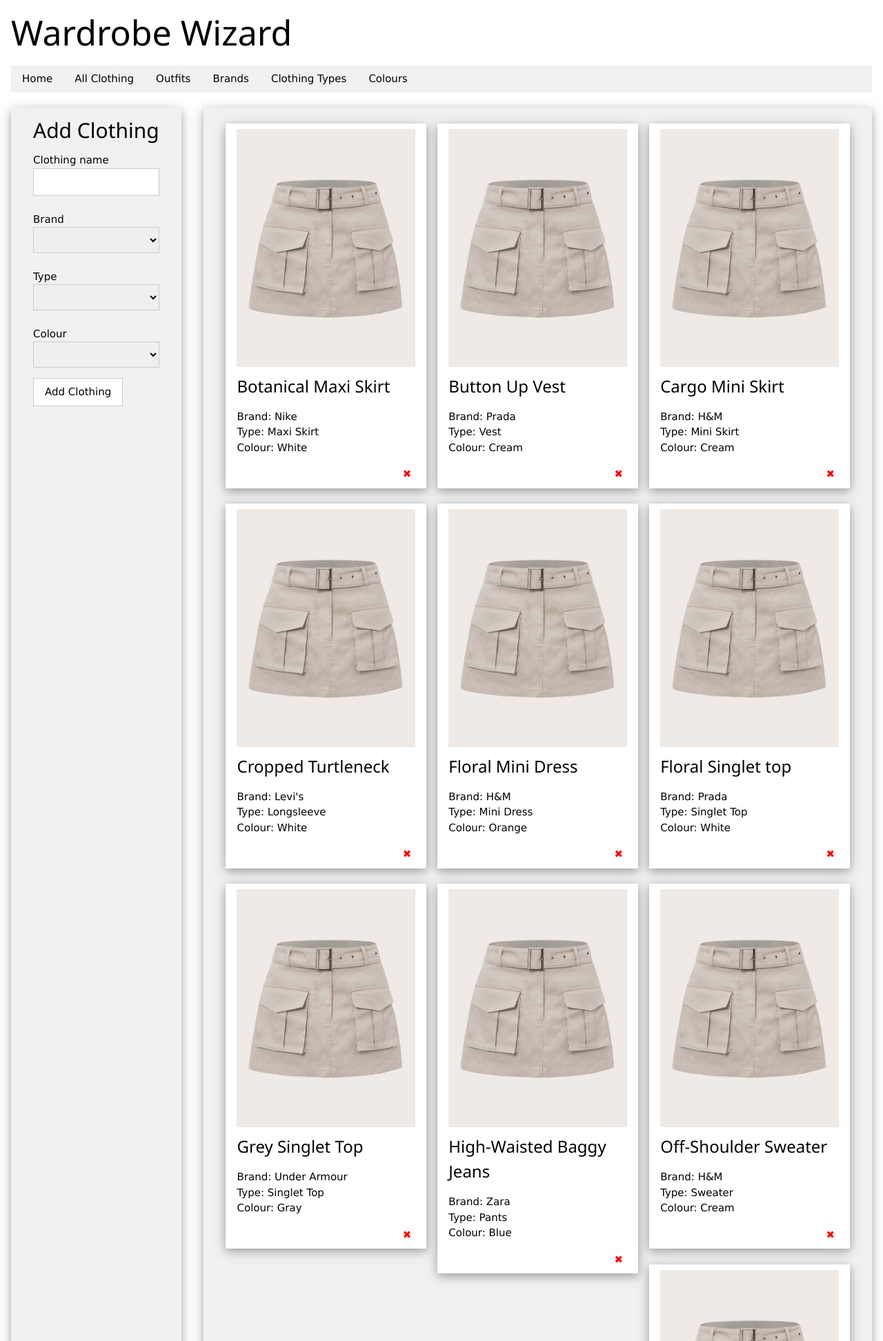
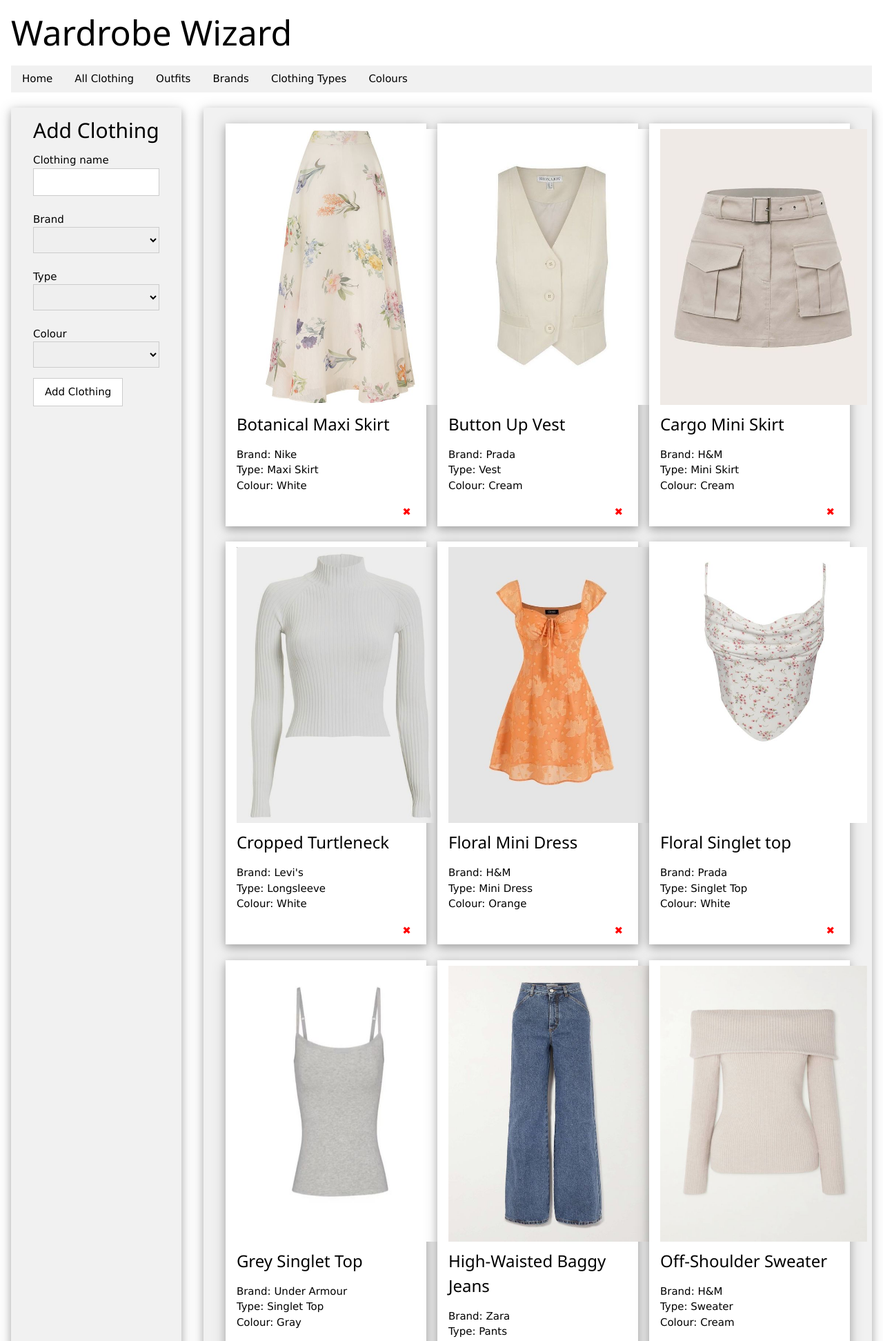
Before and after one commit to charlottepanck/CKP-Wardrobe, a Flask app: page /clothing in a window 1280 px wide. Shown: the top 1944 px of the page at 69% size. Run offline with Flask 3, Linux system fonts and the light colour scheme; data comes from the database, SQL or seed files in the repository; both versions use the stored data as it was after the commit.

Commit message:
gallary layout

```diff
--- a/app.py
+++ b/app.py
@@ -15,7 +15,7 @@ def viewclothing():
     # render poduct page
     db = sqlite3.connect(DB)
     cursor = db.cursor()
-    sql = """SELECT clothing.clothing_id, clothing.name, brand.brand_name, type.type_name, colour.colour_name
+    sql = """SELECT clothing.clothing_id, clothing.name, brand.brand_name, type.type_name, colour.colour_name, clothing.img_file
 FROM clothing
 LEFT JOIN brand on clothing.brand = brand.brand_id
 LEFT JOIN type on clothing.type = type.type_id
--- a/static/charlottestyles.css
+++ b/static/charlottestyles.css
@@ -15,6 +15,13 @@
     display:inside;
     border:none;
     width:100%
+}
+
+
+.img {
+
+  width:300px;
+  height:400px;
 }
 
 /* Button used to open the contact form - fixed at the bottom of the page */
@@ -146,3 +153,7 @@ h1 {
 .-card-4,.w3-hover-shadow:hover {
   box-shadow: 0 4px 10px 0 rgba(0,0,0,0.2),0 4px 20px 0 rgba(0,0,0,0.19)
 }
+
+.ckp-light-pink {
+  color: #ffe5e9ff;
+}
--- a/templates/clothing.html
+++ b/templates/clothing.html
@@ -46,7 +46,7 @@
       {% for item in results %}
       <div class="w3-third">
         <div class="w3-card-4 w3-white w3-padding">
-          <img src="images/cargoskirt.jpg" alt="{{item[1]}}" style="width: 100%;">
+          <img src="/static/images/{{item[5]}}" alt="{{item[1]}}" class="img">
           <h3>{{ item[1] }}</h3>
           <p>Brand: {{ item[2] }}<br>Type: {{ item[3] }}<br>Colour: {{ item[4] }}</p>
           <form method="POST" action="{{ url_for('deleteclothing', ID=item[0]) }}">
```
Also changed, not shown: ckpwardrobe.db, static/images/botanicalmaxiskirt.jpg (renamed from templates/images/botanicalmaxiskirt.jpg), static/images/cargoskirt.jpg (renamed from templates/images/cargoskirt.jpg), static/images/floralsinglet.jpg (renamed from templates/images/floralsinglet.jpg), static/images/greysinglettop.jpg (renamed from templates/images/greysinglettop.jpg), static/images/jeans.jpg (renamed from templates/images/jeans.jpg), static/images/maxiskirt.jpg (renamed from templates/images/maxiskirt.jpg), static/images/offshouldersweater.jpg (renamed from templates/images/offshouldersweater.jpg), static/images/orangemididress.jpg (renamed from templates/images/orangemididress.jpg), static/images/pinkflowertank.jpg (renamed from templates/images/pinkflowertank.jpg), static/images/purplescrunchtop.jpg (renamed from templates/images/purplescrunchtop.jpg), static/images/ralphlauransweater.jpg (renamed from templates/images/ralphlauransweater.jpg), static/images/silkblouse.jpg (renamed from templates/images/silkblouse.jpg), static/images/slipmaxidress.jpg (renamed from templates/images/slipmaxidress.jpg), 3 more files.
